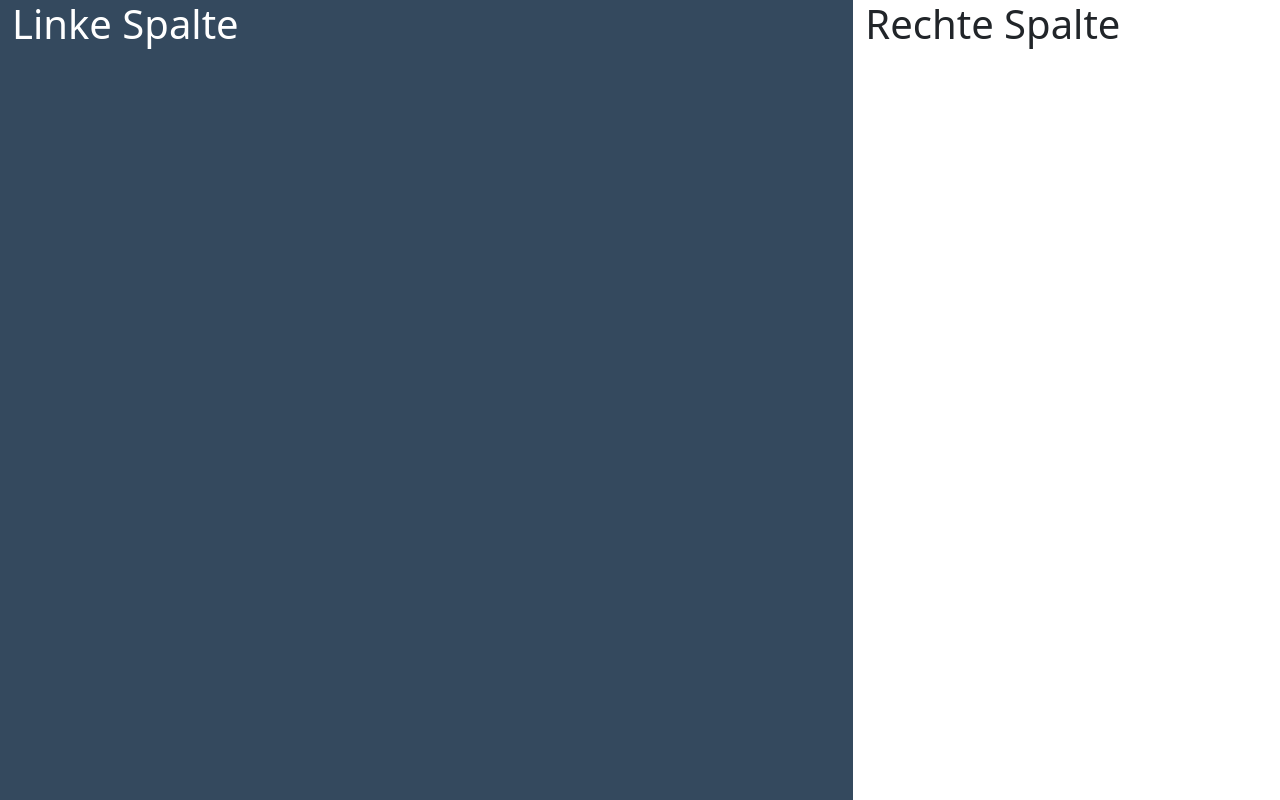
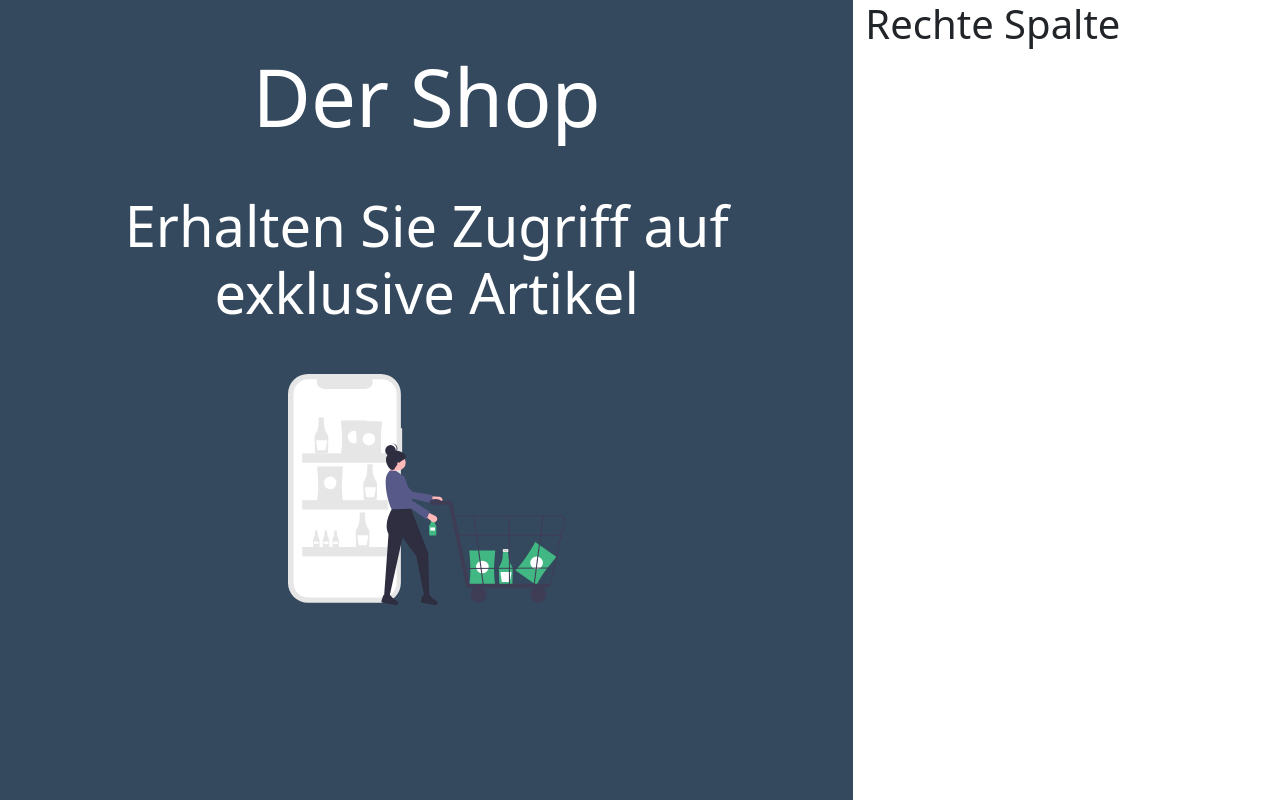
Before and after one commit to cf1887/VueJS_Code, a Vue app in the folder 05_shop/: page / in a window 1280 px wide. Built offline with nearby package versions, Linux system fonts and the light colour scheme.

Commit message:
05_shop: HomePage-Component erstellt und eingebunden

```diff
--- a/05_shop/src/App.vue
+++ b/05_shop/src/App.vue
@@ -1,18 +1,14 @@
 <template>
-    <TheTwoColumsLayout
-        :leftColumnClass="'col-md-8 bg-vue'"
-        :rightColumnClass="'col-md-4'"
-        :fullsize="true"
-    ></TheTwoColumsLayout>
+    <HomePage></HomePage>
 </template>
 
 <script>
-import TheTwoColumsLayout from "./layouts/TheTwoColumnsLayout.vue";
+import HomePage from "./pages/HomePage.vue";
 
 export default {
     name: "App",
     components: {
-        TheTwoColumsLayout,
+      HomePage,
     },
 };
 </script>
--- /dev/null
+++ b/05_shop/src/pages/HomePage.vue
@@ -0,0 +1,37 @@
+<template>
+    <TheTwoColumnsLayout
+        :leftColumnClass="'col-md-8 bg-vue'"
+        :rightColumnClass="'col-md-4'"
+        :fullsize="true"
+    >
+    <template #leftCol>
+        <div class="mt-5 text-center">
+            <div class="display-1 my-5">Der Shop</div>
+            <div class="display-4 my-5">
+                Erhalten Sie Zugriff auf exklusive Artikel
+            </div>
+            <div class="my-5 offset-4 col-4">
+                <img src="@/assets/shopping.svg" alt="" class="img-fluid">
+            </div>
+        </div>
+    </template>
+    <template #rightCol>
+
+    </template>
+    </TheTwoColumnsLayout>
+</template>
+
+<script>
+// import TheTwoColumnsLayoutVue from "../layouts/TheTwoColumnsLayout.vue";
+// Alternative Schreibweise für den o.g. auskommentierten Import (Webpack ermöglicht die Referenz auf root/src mit @)
+import TheTwoColumnsLayout from '@/layouts/TheTwoColumnsLayout.vue';
+
+export default {
+    name: "HomePage",
+    components: {
+        TheTwoColumnsLayout
+    }
+};
+</script>
+
+<style scoped></style>
```
